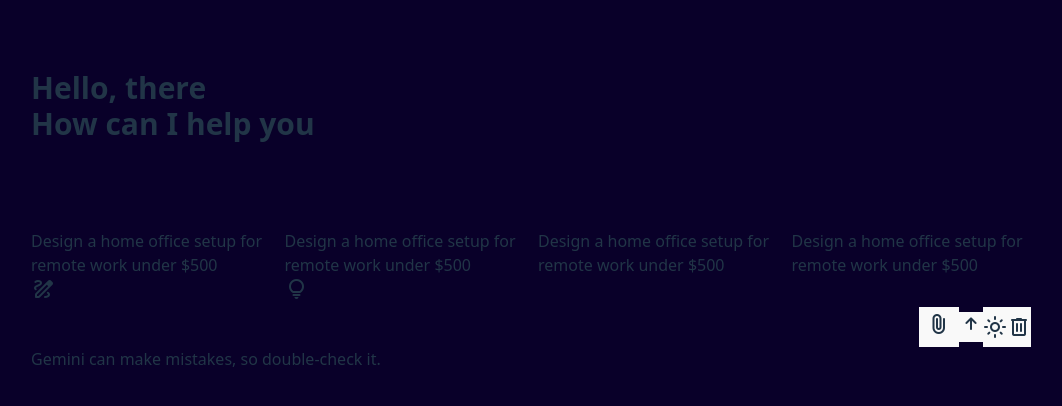
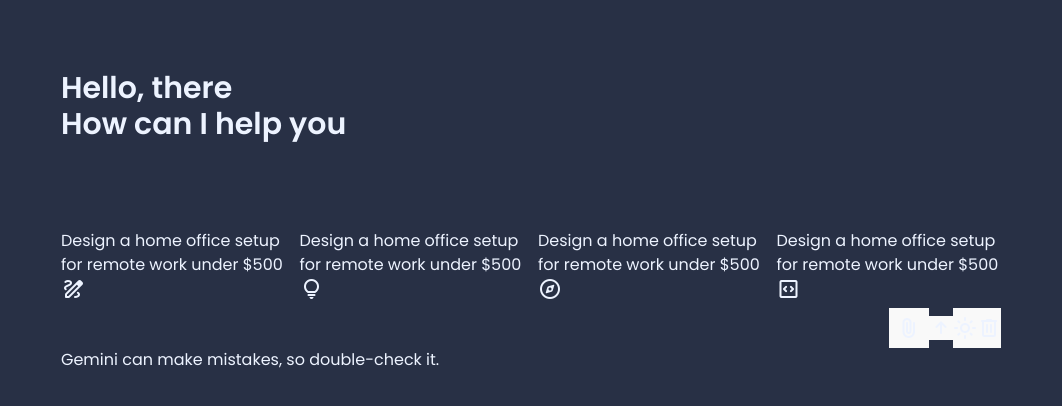
Before and after one commit to FrankTopzy/Weather-Typescript, a React (Vite) app: page / in a window 1280 px wide. Shown: the top 406 px of the page, without its empty margins (109-1171 px from the left). Built offline with nearby package versions, Linux system fonts and the light colour scheme.

Commit message:
corrected the Gemini HTML file and started the styling

```diff
--- a/src/GeminiAI/Gemini.module.css
+++ b/src/GeminiAI/Gemini.module.css
@@ -0,0 +1,4 @@
+.container :where(.app_header, .suggestions, .prompt_wrapper, .disclaimer_text) {
+  width: 100%;
+  padding: 0 20px;
+}
--- a/src/GeminiAI/Gemini.tsx
+++ b/src/GeminiAI/Gemini.tsx
@@ -1,51 +1,52 @@
 //import React from 'react'
+import Styles from './Gemini.module.css';
 
 function Gemini() {
   return (
-    <div className="container max-w-[1000px] py-[70px] mx-auto">
+    <div className={`${Styles.container} max-w-[980px] pt-[70px] pb-[60px] px-0 mx-[auto]`}>
       {/* App Header */}
-      <header className="app-header">
-        <h1 className="heading text-3xl font-semibold">Hello, there</h1>
-        <h2 className="sub-heading text-3xl font-semibold">How can I help you</h2>
+      <header className={`${Styles.app_header}`}>
+        <h1 className={`heading text-3xl font-semibold`}>Hello, there</h1>
+        <h2 className={`sub-heading text-3xl font-semibold`}>How can I help you</h2>
       </header>
 
       {/* Suggestions List */}
-      <ul className="suggestions flex gap-3.5 mt-[87px]">
-        <li className="suggestions_item">
-          <p className="text">Design a home office setup for remote work under $500</p>
+      <ul className={`${Styles.suggestions} flex gap-3.5 mt-[87px]`}>
+        <li className={`suggestions_item`}>
+          <p className={`text`}>Design a home office setup for remote work under $500</p>
 
           <span className="material-symbols-rounded">draw</span>
         </li>
 
-        <li className="suggestions_item">
-          <p className="text">Design a home office setup for remote work under $500</p>
+        <li className={`suggestions_item`}>
+          <p className={`text`}>Design a home office setup for remote work under $500</p>
 
           <span className="material-symbols-rounded">lightbulb</span>
         </li>
 
-        <li className="suggestions_item">
-          <p className="text">Design a home office setup for remote work under $500</p>
+        <li className={`suggestions_item`}>
+          <p className={`text`}>Design a home office setup for remote work under $500</p>
 
-          <button type="button"><img src="" alt="" /></button>
+          <span className="material-symbols-rounded">explore</span>
         </li>
 
-        <li className="suggestions_item">
-          <p className="text">Design a home office setup for remote work under $500</p>
+        <li className={`suggestions_item`}>
+          <p className={`text`}>Design a home office setup for remote work under $500</p>
 
-          <button type="button"><img src="" alt="" /></button>
+          <span className="material-symbols-rounded">code_blocks</span>
         </li>
       </ul>
 
       {/* Prompt Container */}
-      <div className="prompt-container">
-        <div className="prompt-wrapper">
-          <form className="prompt_form flex">
-            <div className="flex-1 flex">
-              <input type="text" className="prompt_input flex-1"/>
+      <div className={`prompt_container`}>
+        <div className={`${Styles.prompt_wrapper}`}>
+          <form className={`prompt_form flex`}>
+            <div className={`flex-1 flex`}>
+              <input type="text" className={`prompt_input flex-1`}/>
 
-              <div className="prompt_actions">
-                <button className="w-[40px] h-[40px]"><span className="material-symbols-rounded">attach_file</span></button>
-                <button><span className="material-symbols-rounded">arrow_upward_alt</span></button>
+              <div className={`prompt_actions`}>
+                <button className={`material-symbols-rounded w-[40px] h-[40px]`}>attach_file</button>
+                <button className="material-symbols-rounded">arrow_upward_alt</button>
               </div>
             </div>
 
@@ -54,7 +55,7 @@
           </form>
         </div>
 
-        <p className="disclaimer-text">Gemini can make mistakes, so double-check it.</p>
+        <p className={`${Styles.disclaimer_text}`}>Gemini can make mistakes, so double-check it.</p>
       </div>
     </div>
   )
--- a/src/index.css
+++ b/src/index.css
@@ -1,22 +1,25 @@
+@import url('https://fonts.googleapis.com/css2?family=Open+Sans:ital,wght@0,300..800;1,300..800&family=Outfit:wght@100..900&family=Poppins:ital,wght@0,100;0,200;0,300;0,400;0,500;0,600;0,700;0,800;0,900;1,100;1,200;1,300;1,400;1,500;1,600;1,700;1,800;1,900&display=swap');
 @import "tailwindcss";
 
 :root {
-  font-family: system-ui, Avenir, Helvetica, Arial, sans-serif;
-  line-height: 1.5;
-  font-weight: 400;
+  /* Dark theme colors */
+  font-family: "Poppins", serif;
 
-  color-scheme: light dark;
-  color: rgba(255, 255, 255, 0.87);
-  background-color: #242424;
+  --text-color: #edf3ff;
+  --subheading-color: #97a7ca;
+  --placeholder-color: #c3cdde;
+  --primary-color: #283045;
+  --secondary-hover-color: #333e58;
+  --scrollbar-color: #626a7f;
+}
 
-  font-synthesis: none;
-  text-rendering: optimizeLegibility;
-  -webkit-font-smoothing: antialiased;
-  -moz-osx-font-smoothing: grayscale;
+* {
+  font-family: "Poppins", serif;
 }
 
 body {
-  background: #090029;
+  background: var(--primary-color);
+  color: var(--text-color);
   min-height: 100vh;
 }
 
```
